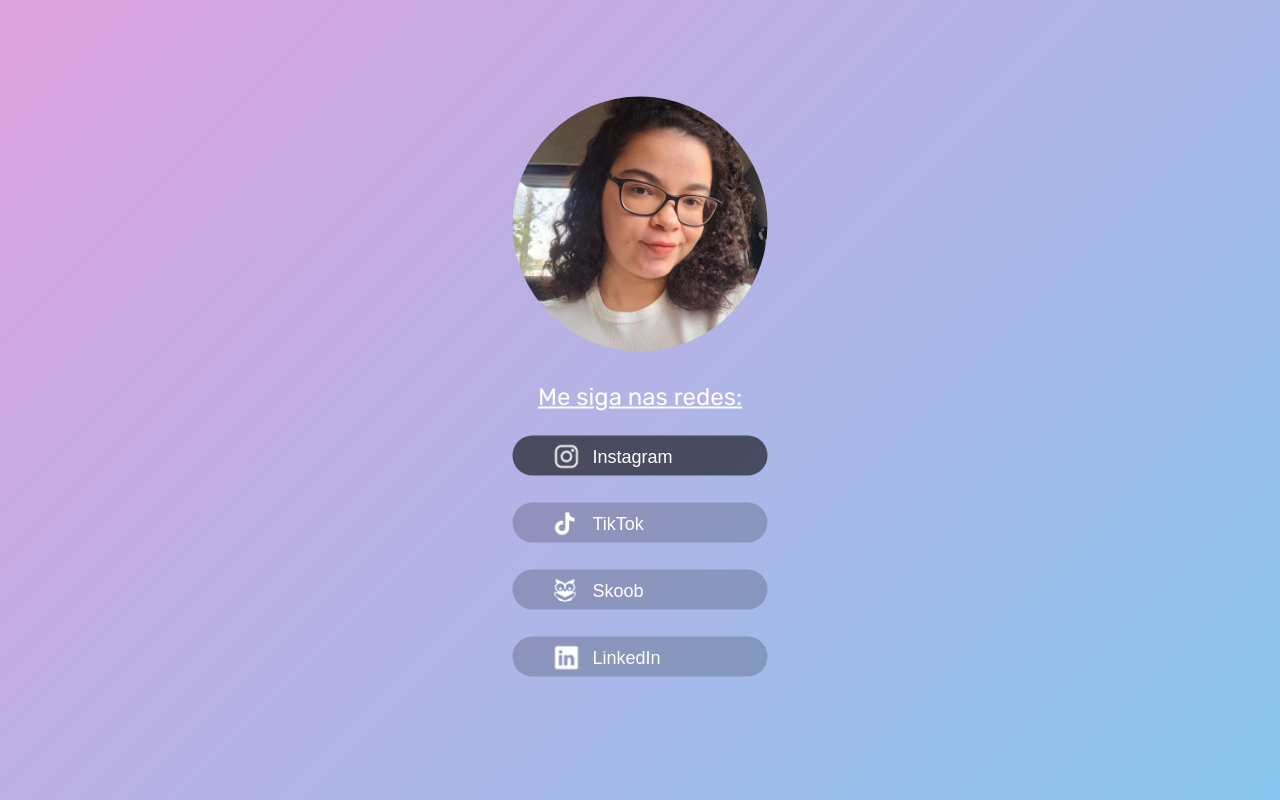
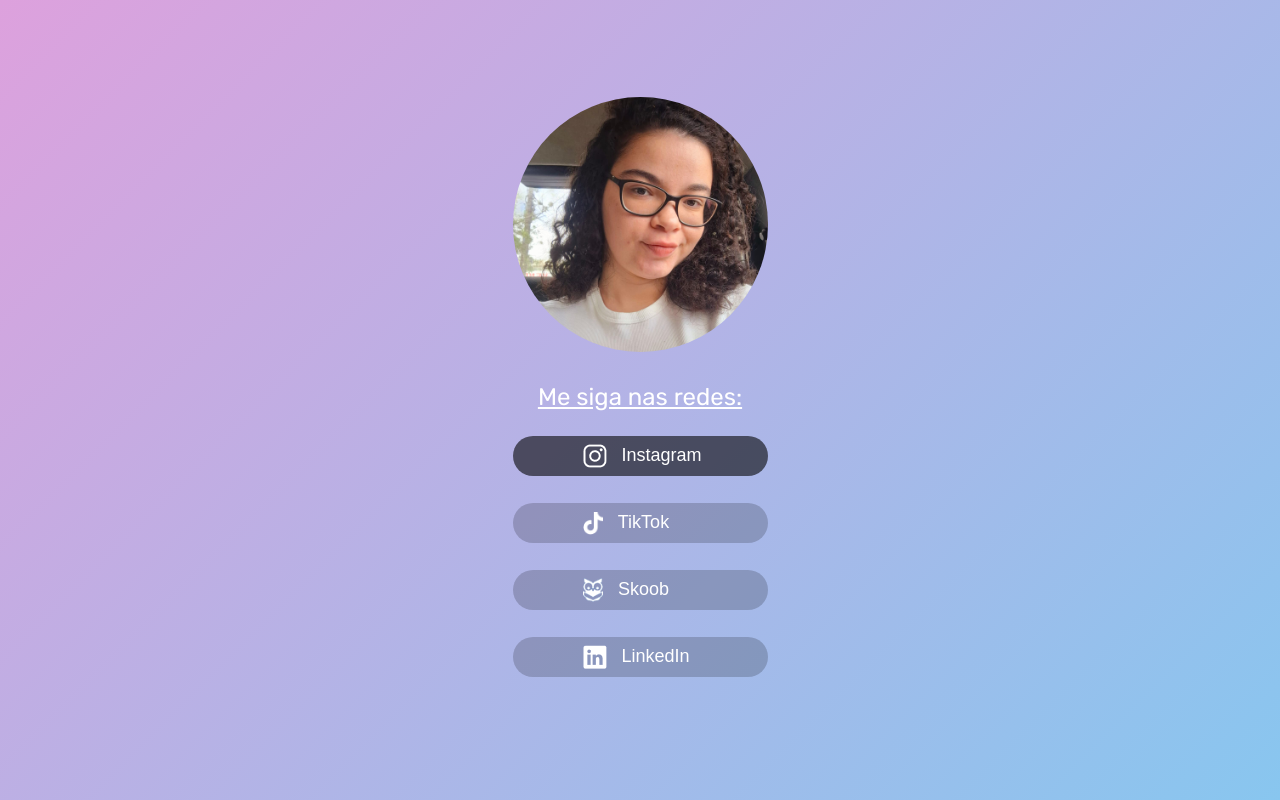
Before and after one commit to Viiihfelix/Projeto-1-Site-de-Links, a plain HTML site: page Projeto 1-Site-de-Links/index.html in a window 1280 px wide. Drawn offline with Linux system fonts and the light colour scheme.

Commit message:
Refaturando Site de Links.

```diff
--- a/Projeto 1-Site-de-Links/index.html
+++ b/Projeto 1-Site-de-Links/index.html
@@ -13,6 +13,7 @@
     </head>
 
     <body>
+        <div id="contentParent">
             <div id="content">
             <div id="fotoViih"></div>
             <h1><u>Me siga nas redes:</u></h1>
@@ -33,6 +34,7 @@
                 <p>LinkedIn</p>
             </button>
             </div>
+        </div>
     </body>
 
 </html>
--- a/Projeto 1-Site-de-Links/styles.css
+++ b/Projeto 1-Site-de-Links/styles.css
@@ -24,30 +24,25 @@ h1 {
 }
 
 .buttonSocial {
+    display: flex;
+    align-items: center;
     border-radius: 50px;
     width: 255px;
     height: 40px;
-    display: block;
     background-color: #00000030;
     color: #ffffff;
     font-weight: 500;
     margin-bottom: 27px;
-    position: relative;
     cursor: pointer;
+    padding-left: 70px;
 
     img {
         height: 24px;
-        position: absolute;
-        left: 42px;
-        top: 9px;
     }
 
     p {
-        position: absolute;
-        left: 80px;
-        top: 12px; /* tamanho da altura do icone - tamanho da altura do texto = valor a ser distribuido ao redor do texto. 6px, 3 px em cima e 3px em baixo */
         font-size: 1.125rem; /* 18px / 16px (padrao) = 1.125rem */
-        line-height: 1.125rem;
+        padding-left: 15px;
     }
 
 }
@@ -56,9 +51,9 @@ h1 {
         background-color: #00000095;
 }
 
-#content {
-    position: absolute;
-    top: 50%;
-    left: 50%;
-    transform: translate(-50%, -50%);
+#contentParent{
+  display: flex;
+  height: 100vh;
+  justify-content: center;
+  align-items: center;
 }
```
Lines whose indentation alone changed are shown as unchanged.
